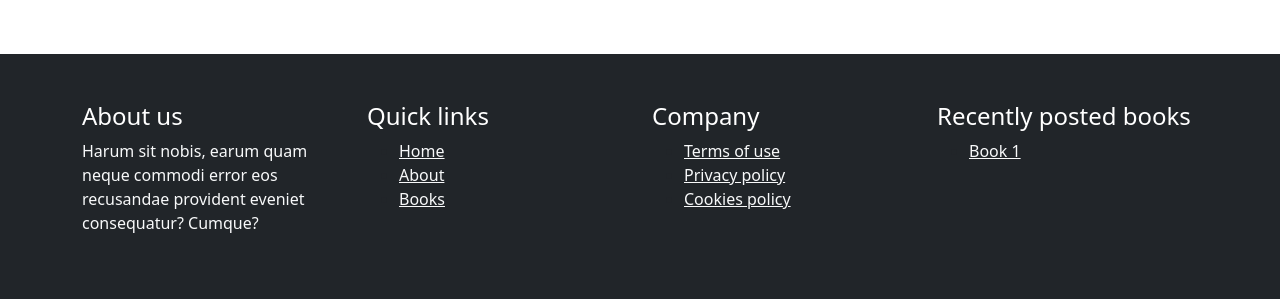
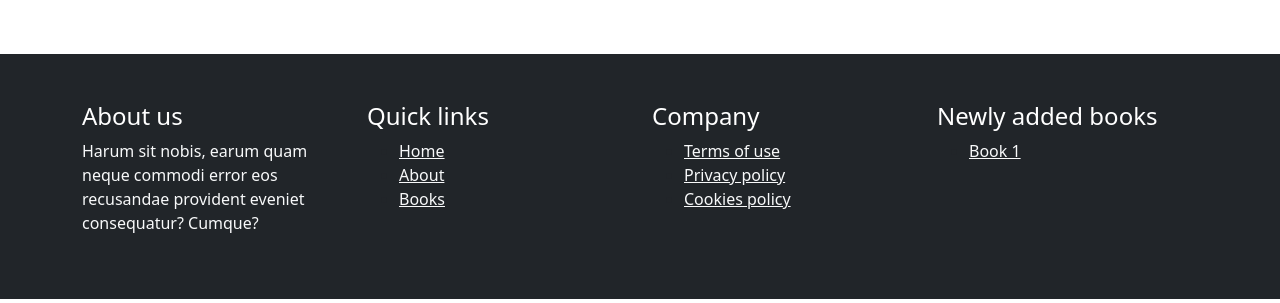
Before and after one commit to paulnyabaro/bookr, a Django app: page / in a window 1280 px wide. Shown: the part 155-458 px from the top of the page. Run offline with Django 4.2, Linux system fonts and the light colour scheme; parts of the project's set-up code (start-up, migrations or seed data) failed here and were passed over.

Commit message:
Updated footer

```diff
--- a/templates/_base.html
+++ b/templates/_base.html
@@ -68,7 +68,7 @@
                     </ul>
                 </div>
                 <div class="col-md-3">
-                    <h4 class="text-white">Recently posted books</h4>
+                    <h4 class="text-white">Newly added books</h4>
                     <ul>
                         <li><a href="" class="text-light">Book 1</a></li>
                     </ul>
```
